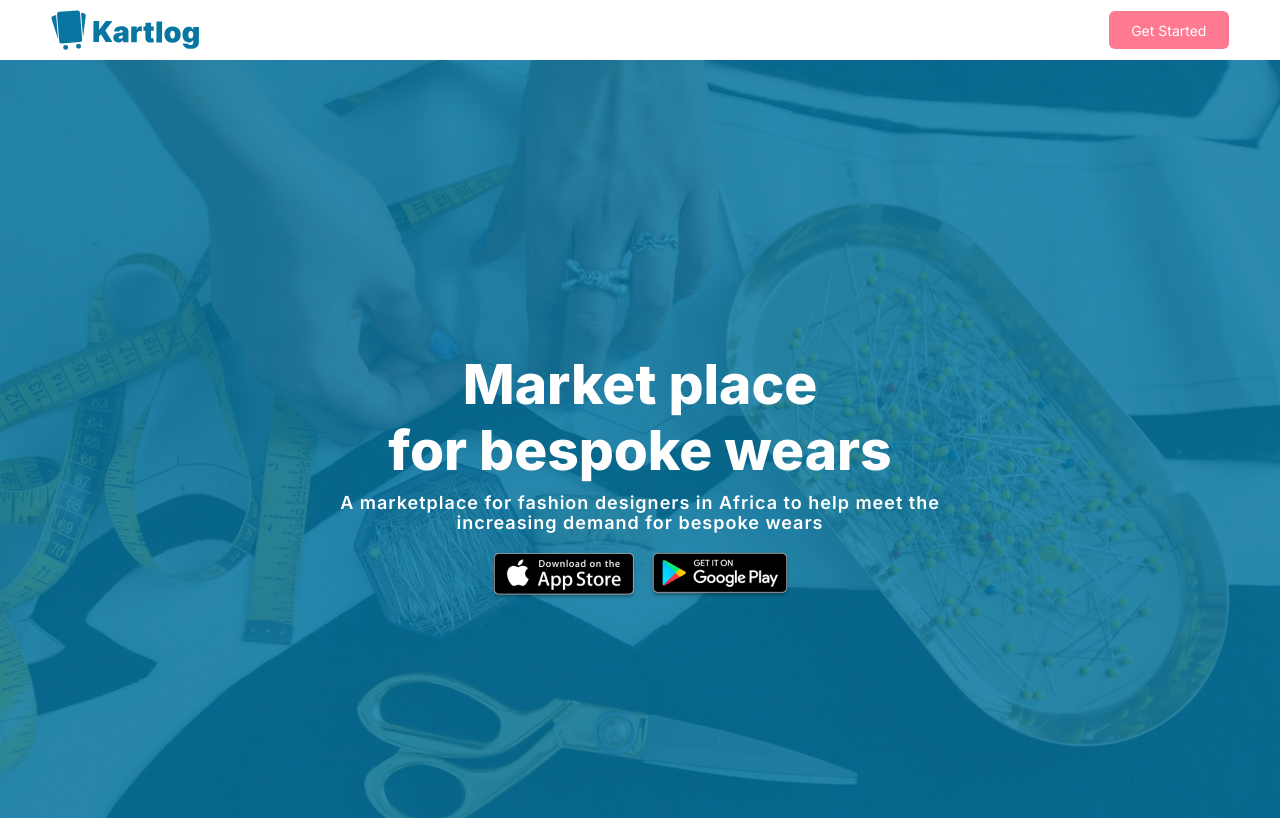
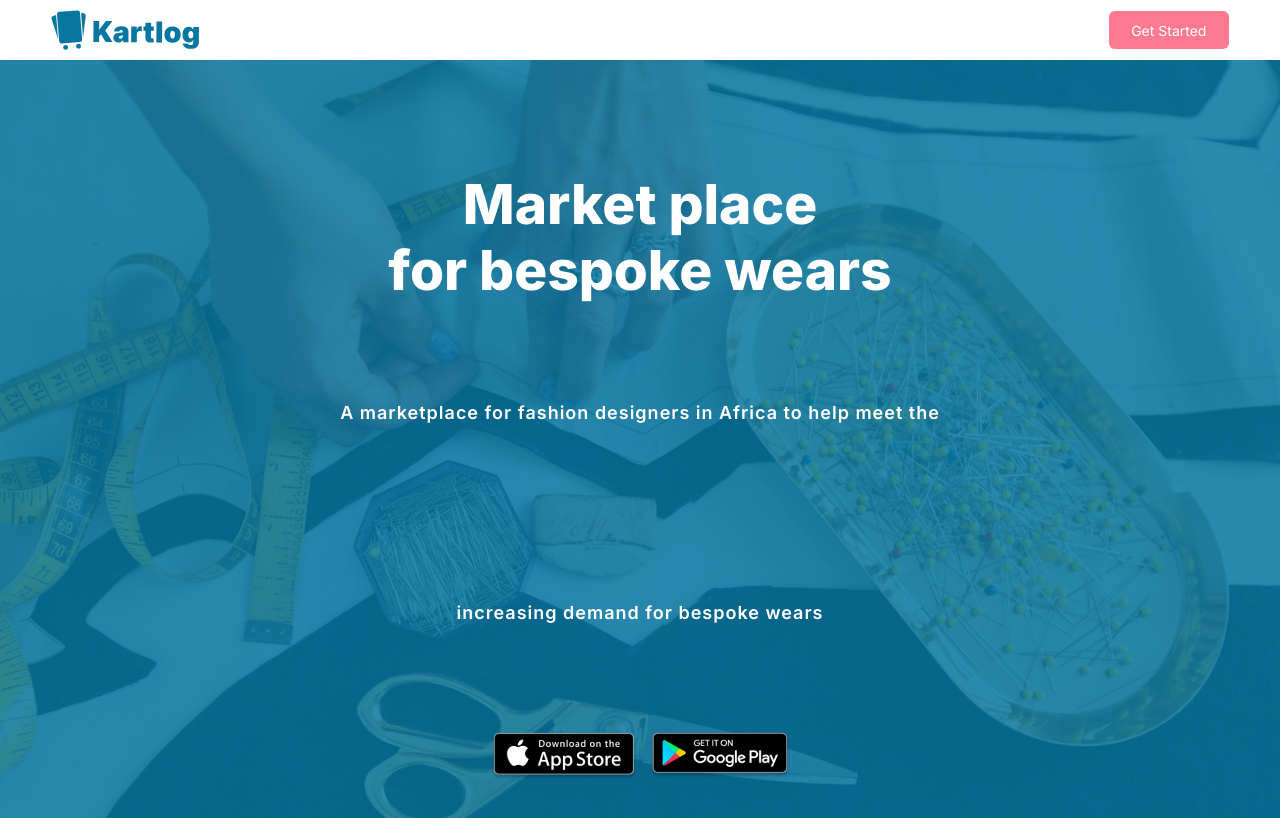
Before and after one commit to kiisi/cleanhub, a React (Create React App) app: page / in a window 1280 px wide. Shown: the top 818 px of the page. Built offline with nearby package versions, Linux system fonts and the light colour scheme.

Commit message:
Update Header.css

```diff
--- a/src/components/Main/Header/Header.css
+++ b/src/components/Main/Header/Header.css
@@ -52,7 +52,7 @@
     max-width:60rem;
     text-align:center;
     font-weight:600;
-    line-height:20px;
+    line-height:200px;
 }
 .getapp{
     padding-top: 1rem;
```
